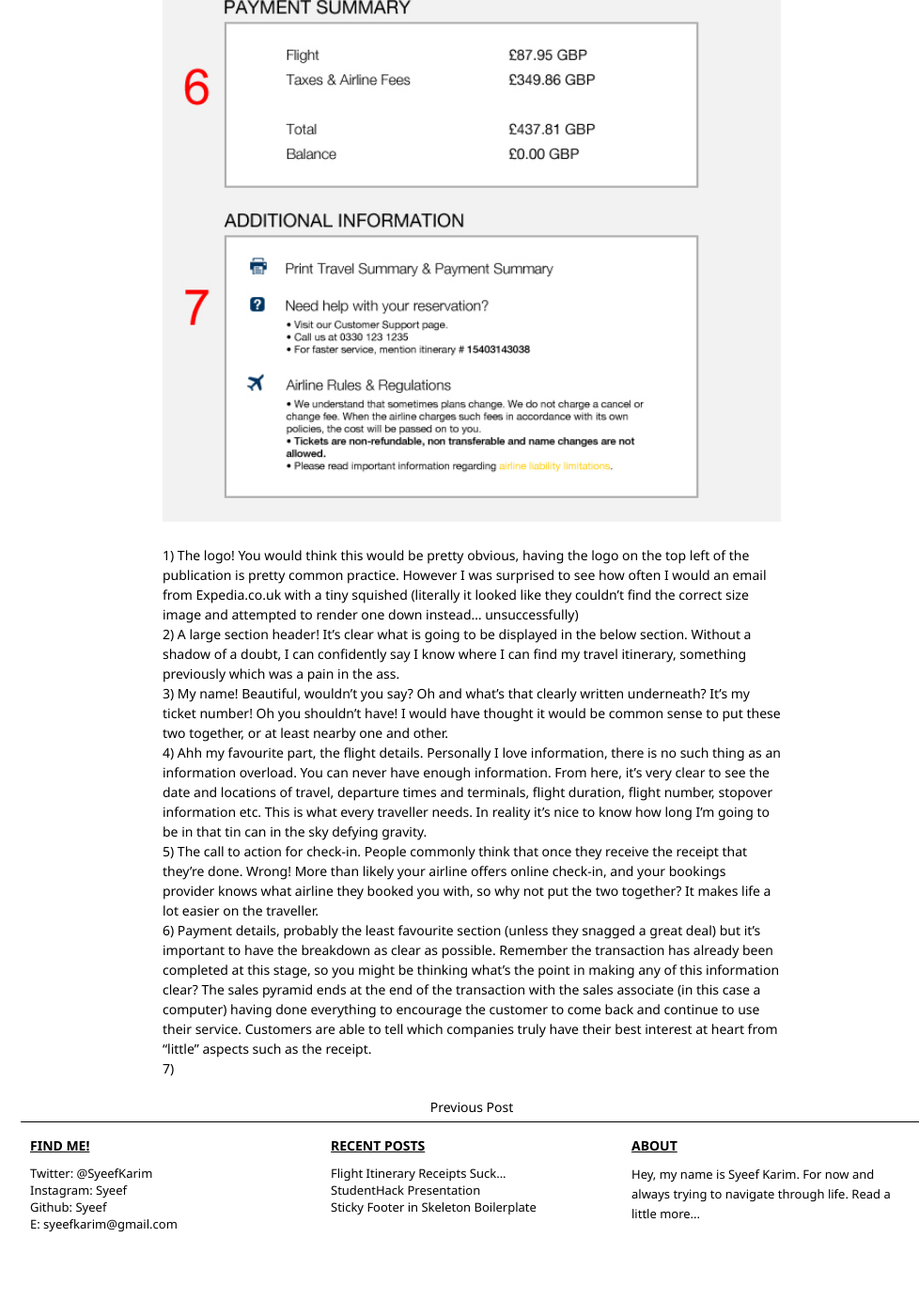
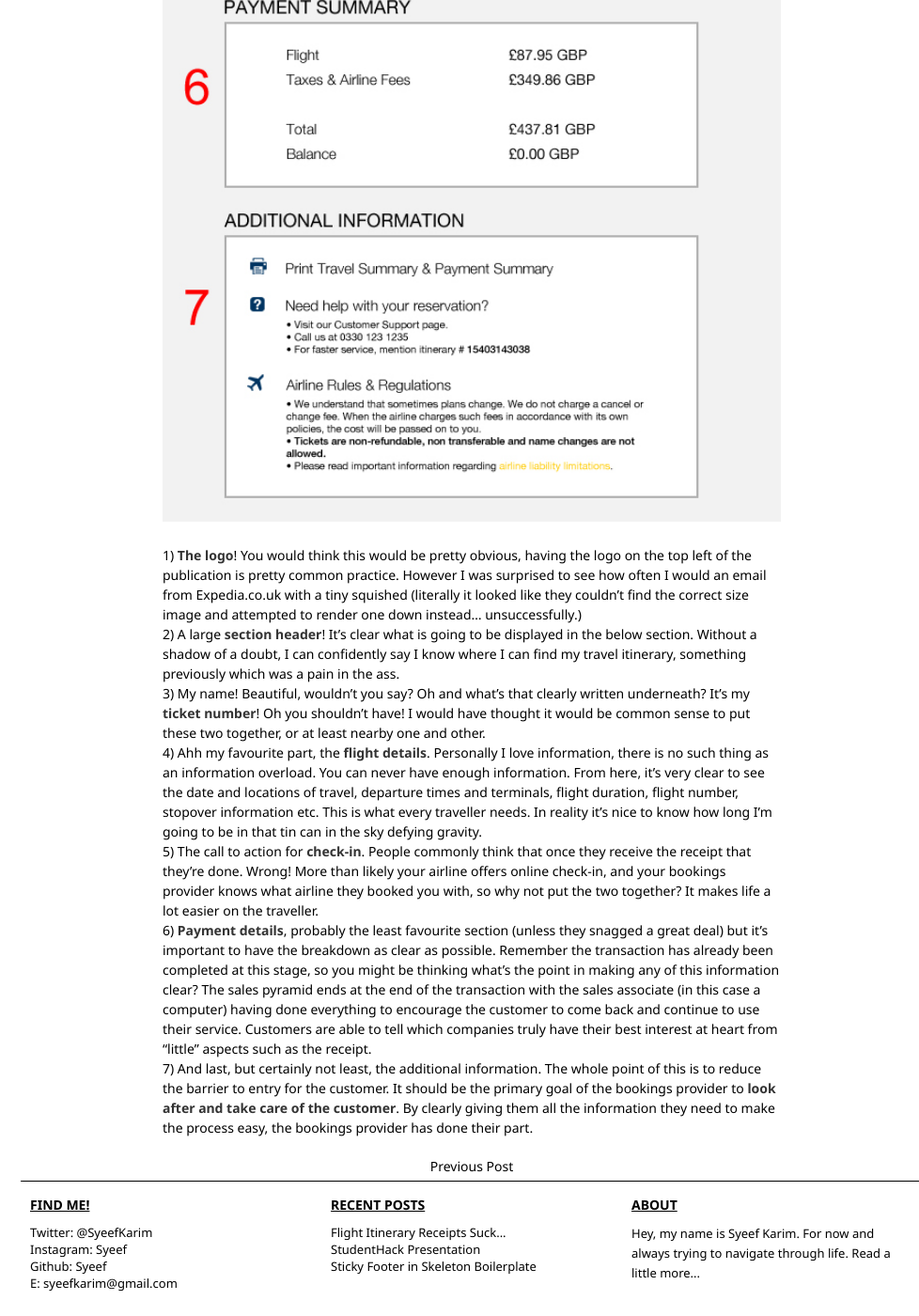
Before and after one commit to syeef/syeefkarim-2016-v0, a Jekyll site: the page built from _posts/2014-07-08-expedia-receipt.md, in a window 1280 px wide and 1400 px high, scrolled down 1598 px. Shown: the whole window at 94% size, without its empty margins (138-1116 px from the left). Built offline with Jekyll 4.4.1, drawn with Linux system fonts in a browser that asks for light colours; Markdown is read by kramdown in place of the engine named in the settings; before the commit the page ends 2935 px from its top, so only the background shows below that.

Commit message:
updating the post

```diff
--- a/_posts/2014-07-08-expedia-receipt.md
+++ b/_posts/2014-07-08-expedia-receipt.md
@@ -13,10 +13,10 @@ What's my flight number? What airline am I with? When is this flight? How much d
 **The Solution**
 <img src="{{ site.url }}/images/posts/Expedia.jpg" width="100%" height="auto">
 
-1) The logo! You would think this would be pretty obvious, having the logo on the top left of the publication is pretty common practice. However I was surprised to see how often I would an email from Expedia.co.uk with a tiny squished (literally it looked like they couldn't find the correct size image and attempted to render one down instead... unsuccessfully)
-2) A large section header! It's clear what is going to be displayed in the below section. Without a shadow of a doubt, I can confidently say I know where I can find my travel itinerary, something previously which was a pain in the ass.
-3) My name! Beautiful, wouldn't you say? Oh and what's that clearly written underneath? It's my ticket number! Oh you shouldn't have! I would have thought it would be common sense to put these two together, or at least nearby one and other.
-4) Ahh my favourite part, the flight details. Personally I love information, there is no such thing as an information overload. You can never have enough information. From here, it's very clear to see the date and locations of travel, departure times and terminals, flight duration, flight number, stopover information etc. This is what every traveller needs. In reality it's nice to know how long I'm going to be in that tin can in the sky defying gravity.
-5) The call to action for check-in. People commonly think that once they receive the receipt that they're done. Wrong! More than likely your airline offers online check-in, and your bookings provider knows what airline they booked you with, so why not put the two together? It makes life a lot easier on the traveller.
-6) Payment details, probably the least favourite section (unless they snagged a great deal) but it's important to have the breakdown as clear as possible. Remember the transaction has already been completed at this stage, so you might be thinking what's the point in making any of this information clear? The sales pyramid ends at the end of the transaction with the sales associate (in this case a computer) having done everything to encourage the customer to come back and continue to use their service. Customers are able to tell which companies truly have their best interest at heart from "little" aspects such as the receipt.
-7)
+1) **The logo**! You would think this would be pretty obvious, having the logo on the top left of the publication is pretty common practice. However I was surprised to see how often I would an email from Expedia.co.uk with a tiny squished (literally it looked like they couldn't find the correct size image and attempted to render one down instead... unsuccessfully.)
+2) A large **section header**! It's clear what is going to be displayed in the below section. Without a shadow of a doubt, I can confidently say I know where I can find my travel itinerary, something previously which was a pain in the ass.
+3) My name! Beautiful, wouldn't you say? Oh and what's that clearly written underneath? It's my **ticket number**! Oh you shouldn't have! I would have thought it would be common sense to put these two together, or at least nearby one and other.
+4) Ahh my favourite part, the **flight details**. Personally I love information, there is no such thing as an information overload. You can never have enough information. From here, it's very clear to see the date and locations of travel, departure times and terminals, flight duration, flight number, stopover information etc. This is what every traveller needs. In reality it's nice to know how long I'm going to be in that tin can in the sky defying gravity.
+5) The call to action for **check-in**. People commonly think that once they receive the receipt that they're done. Wrong! More than likely your airline offers online check-in, and your bookings provider knows what airline they booked you with, so why not put the two together? It makes life a lot easier on the traveller.
+6) **Payment details**, probably the least favourite section (unless they snagged a great deal) but it's important to have the breakdown as clear as possible. Remember the transaction has already been completed at this stage, so you might be thinking what's the point in making any of this information clear? The sales pyramid ends at the end of the transaction with the sales associate (in this case a computer) having done everything to encourage the customer to come back and continue to use their service. Customers are able to tell which companies truly have their best interest at heart from "little" aspects such as the receipt.
+7) And last, but certainly not least, the additional information. The whole point of this is to reduce the barrier to entry for the customer. It should be the primary goal of the bookings provider to **look after and take care of the customer**. By clearly giving them all the information they need to make the process easy, the bookings provider has done their part.
```
